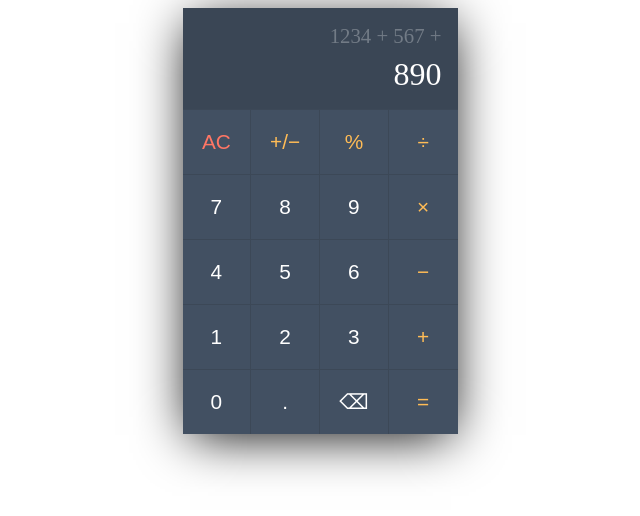
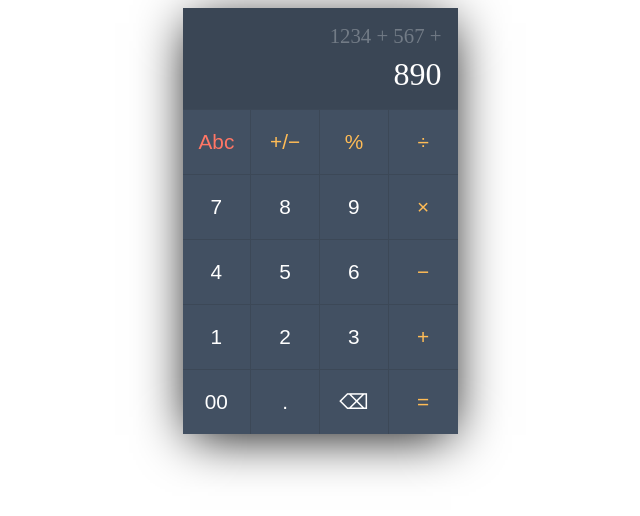
Before and after one commit to OmkarPatil777/Task1, a plain HTML site: page index.html in a window 1280 px wide. Shown: the full height of the page, 320-960 px from the left. Drawn offline with Linux system fonts and the light colour scheme.

Commit message:
changes in html only

```diff
--- a/index.html
+++ b/index.html
@@ -19,7 +19,7 @@
 
 <!-- Calculator Buttons -->
 <div class="calc-button-row">
-    <button class="ac">AC</button>
+    <button class="ac">Abc</button>
     <button class="opt">&#43;&#47;&#8722;</button>
     <button class="opt">&#37;</button>
     <button class="opt">&#247;</button>
@@ -35,7 +35,7 @@
     <button>2</button>
     <button>3</button>
     <button class="opt">&#43;</button>
-    <button>0</button>
+    <button>00</button>
     <button>.</button>
     <button>&#9003;</button>
     <button class="opt">&#61;</button>
```
